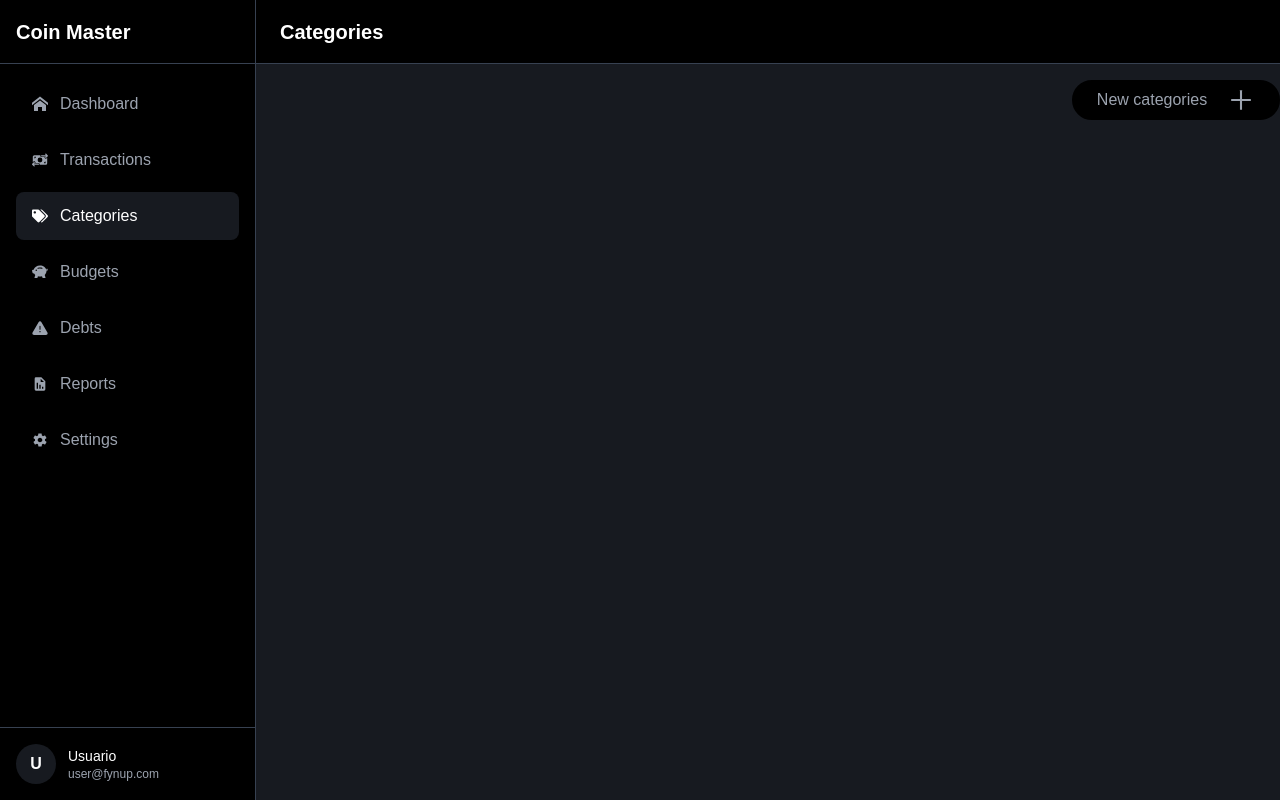
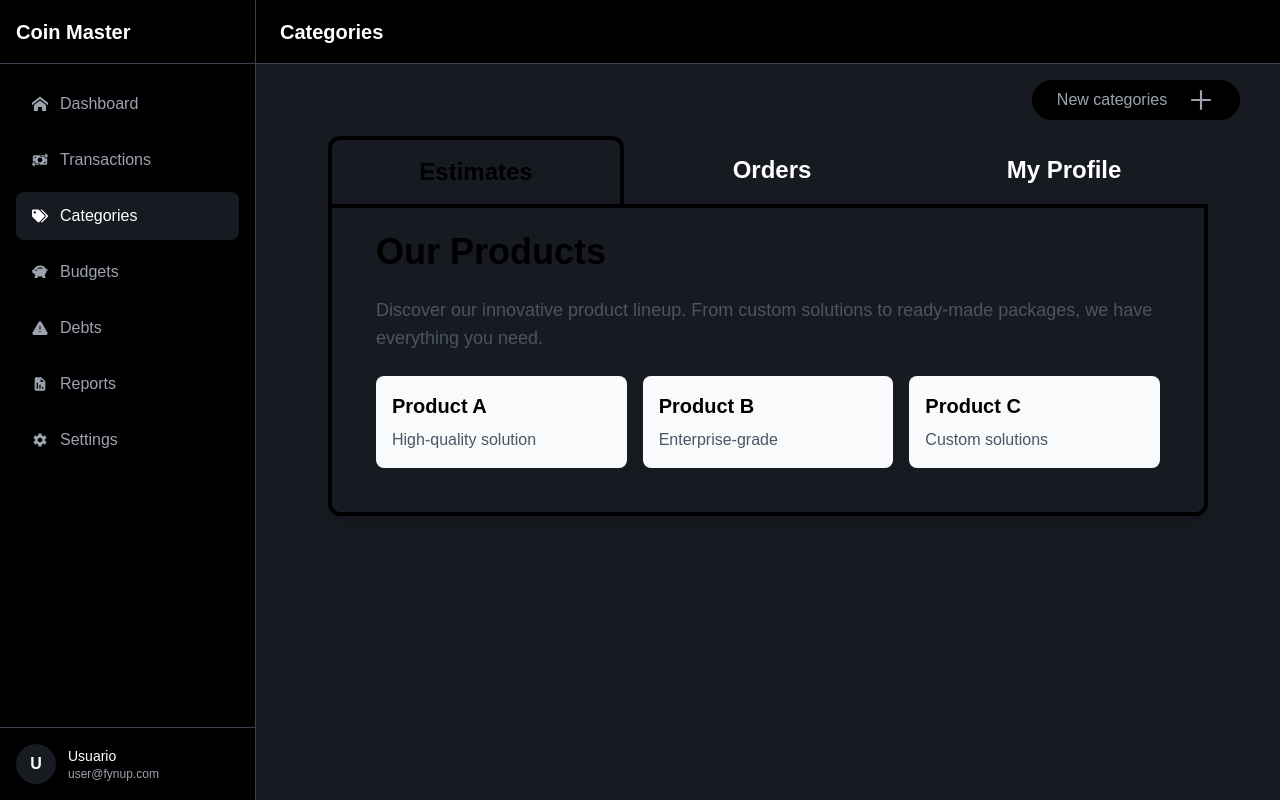
Before and after one commit to DiegoGp227/CoinMaster-v2, a Next.js app in the folder front/: page /categories in a window 1280 px wide. Built offline with nearby package versions, Linux system fonts and the light colour scheme; no server answers; what easy-peasy would draw is missing.

Commit message:
[ feat ] tabs integrated

```diff
--- a/front/app/categories/components/orgamisms/CategoriesOrganisms.tsx
+++ b/front/app/categories/components/orgamisms/CategoriesOrganisms.tsx
@@ -1,11 +1,15 @@
 import { AiOutlinePlus } from "react-icons/ai";
 import NewCategoryButton from "../atoms/NewCategoryButton";
+import TabsOrganism from "./TabsOrganism";
 
 export default function CategoriesOrganisms() {
   return (
     <>
-      <div className="flex justify-end my-4">
+      <div className="flex justify-end my-4 mx-10">
         <NewCategoryButton />
+      </div>
+      <div className="flex justify-center my-4 mx-10">
+        <TabsOrganism />
       </div>
     </>
   );
--- /dev/null
+++ b/front/app/categories/components/orgamisms/TabsOrganism.tsx
@@ -0,0 +1,87 @@
+"use client";
+
+import TabsLayout from "@/src/categories/layouts/TabsLayout";
+import { useState } from "react";
+
+export default function TabsOrganism() {
+  const [activeTab, setActiveTab] = useState("Estimates");
+  const [searchValue, setSearchValue] = useState("");
+
+  const navOptions = [
+    { label: "Estimates", value: "Estimates" },
+    { label: "Orders", value: "Orders" },
+    { label: "My Profile", value: "Profile" },
+  ];
+
+  const handleSearch = (value: string) => {
+    setSearchValue(value);
+    console.log("Searching for:", value);
+  };
+
+  const renderContent = () => {
+    switch (activeTab) {
+      case "Estimates":
+        return (
+          <div className="w-full p-6">
+            <h2 className="text-4xl font-bold mb-6">Our Products</h2>
+            <p className="text-gray-600 text-lg mb-4">
+              Discover our innovative product lineup. From custom solutions to
+              ready-made packages, we have everything you need.
+            </p>
+            <div className="grid grid-cols-1 md:grid-cols-3 gap-4 mt-6">
+              <div className="p-4 bg-gray-50 rounded-lg">
+                <h3 className="text-xl font-bold mb-2">Product A</h3>
+                <p className="text-gray-600">High-quality solution</p>
+              </div>
+              <div className="p-4 bg-gray-50 rounded-lg">
+                <h3 className="text-xl font-bold mb-2">Product B</h3>
+                <p className="text-gray-600">Enterprise-grade</p>
+              </div>
+              <div className="p-4 bg-gray-50 rounded-lg">
+                <h3 className="text-xl font-bold mb-2">Product C</h3>
+                <p className="text-gray-600">Custom solutions</p>
+              </div>
+            </div>
+          </div>
+        );
+      case "Profile":
+        return (
+          <div className="w-full p-6">
+            <h2 className="text-4xl font-bold mb-6">Our Products</h2>
+            <p className="text-gray-600 text-lg mb-4">
+              Discover our innovative product lineup. From custom solutions to
+              ready-made packages, we have everything you need.
+            </p>
+            <div className="grid grid-cols-1 md:grid-cols-3 gap-4 mt-6">
+              <div className="p-4 bg-gray-50 rounded-lg">
+                <h3 className="text-xl font-bold mb-2">Product A</h3>
+                <p className="text-gray-600">High-quality solution</p>
+              </div>
+              <div className="p-4 bg-gray-50 rounded-lg">
+                <h3 className="text-xl font-bold mb-2">Product B</h3>
+                <p className="text-gray-600">Enterprise-grade</p>
+              </div>
+              <div className="p-4 bg-gray-50 rounded-lg">
+                <h3 className="text-xl font-bold mb-2">Product C</h3>
+                <p className="text-gray-600">Custom solutions</p>
+              </div>
+            </div>
+          </div>
+        );
+      default:
+        return null;
+    }
+  };
+  return (
+    <TabsLayout
+      tabOptions={navOptions}
+      activeTab={activeTab}
+      onTabChange={setActiveTab}
+      showSearch={true}
+      searchLabel="Search:"
+      onSearch={handleSearch}
+    >
+      {renderContent()}
+    </TabsLayout>
+  );
+}
--- /dev/null
+++ b/front/src/categories/layouts/TabsLayout.tsx
@@ -0,0 +1,65 @@
+"use client";
+
+import { ReactNode } from "react";
+
+interface TabOption {
+  label: string;
+  value: string;
+}
+
+interface ITabsLayoutProps {
+  children: ReactNode;
+  tabOptions: TabOption[];
+  activeTab: string;
+  onTabChange: (value: string) => void;
+  showSearch?: boolean;
+  searchLabel?: string;
+  onSearch?: (value: string) => void;
+}
+
+export default function TabsLayout({
+  children,
+  tabOptions,
+  activeTab,
+  onTabChange,
+}: ITabsLayoutProps) {
+  return (
+    <div className="flex flex-col items-center justify-start mb-10 px-8 mx- gap-10">
+      <div
+        className={`flex flex-col items-center justify-center gap-0 max-w-screen-2xl w-full`}
+      >
+        {tabOptions && (
+          <div className="w-full flex gap-1 max-w-[95vw]">
+            {tabOptions.map((tab) => {
+              const isActive = activeTab === tab.value;
+              return (
+                <div
+                  onClick={() => onTabChange?.(tab.value)}
+                  key={`key_${tab.value}_${tab.label}`}
+                  className={`flex-1 rounded-t-xl py-4 flex items-center justify-center text-center text-2xl font-bold px-5 transition-all ${
+                    isActive
+                      ? "bg-light-gray text-main-black cursor-default border-l-4 border-r-4 border-t-4 border-soft-red after:absolute relative after:w-full after:h-4 after:bg-light-gray after:top-[85%] after:z-10"
+                      : "bg-soft-red text-white cursor-pointer hover:bg-hard-red"
+                  }`}
+                >
+                  {tab.label}
+                </div>
+              );
+            })}
+          </div>
+        )}
+        <div
+          className={`${
+            tabOptions && "w-full"
+          } p-5 flex flex-col justify-center items-center bg-light-gray relative max-w-[95vw] ${
+            tabOptions ? "rounded-b-xl" : "rounded-xl"
+          } pt-0 shadow-lg border-4 border-soft-red`}
+        >
+          <div id="divToPrint" className="w-full">
+            {children}
+          </div>
+        </div>
+      </div>
+    </div>
+  );
+}
```
